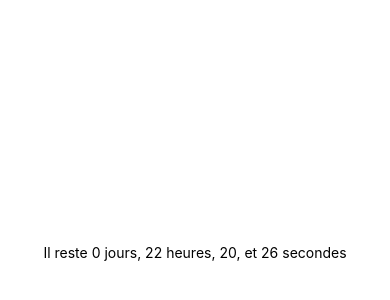
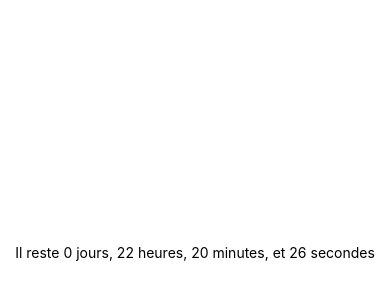
Before and after one commit to AntoineSimonot/test-technique, a React Native app: screen / in a window 390 px wide. Shown: the part 170-470 px from the top of the page. Built offline with nearby package versions, Linux system fonts and the light colour scheme.

Commit message:
text corrections

```diff
--- a/App.js
+++ b/App.js
@@ -33,7 +33,7 @@ export default function App() {
     nextSunday.set({'hour': 14, 'minute': 54, 'seconds': 0});
 
 
-    // wich is the next day
+    // which is the next day
     const diffMonday = nextMonday.diff(today, 'seconds');
     const diffThursday = nextThursday.diff(today, 'seconds');
     const diffSunday = nextSunday.diff(today, 'seconds');
@@ -76,7 +76,7 @@ export default function App() {
 
   return (
     <View style={styles.container}>
-      <Text>Il reste {days} jours, {hours} heures, {minutes}, et {secondes} secondes</Text>
+      <Text>Il reste {days} jours, {hours} heures, {minutes} minutes, et {secondes} secondes</Text>
       <StatusBar style="auto" />
     </View>
   );
```
